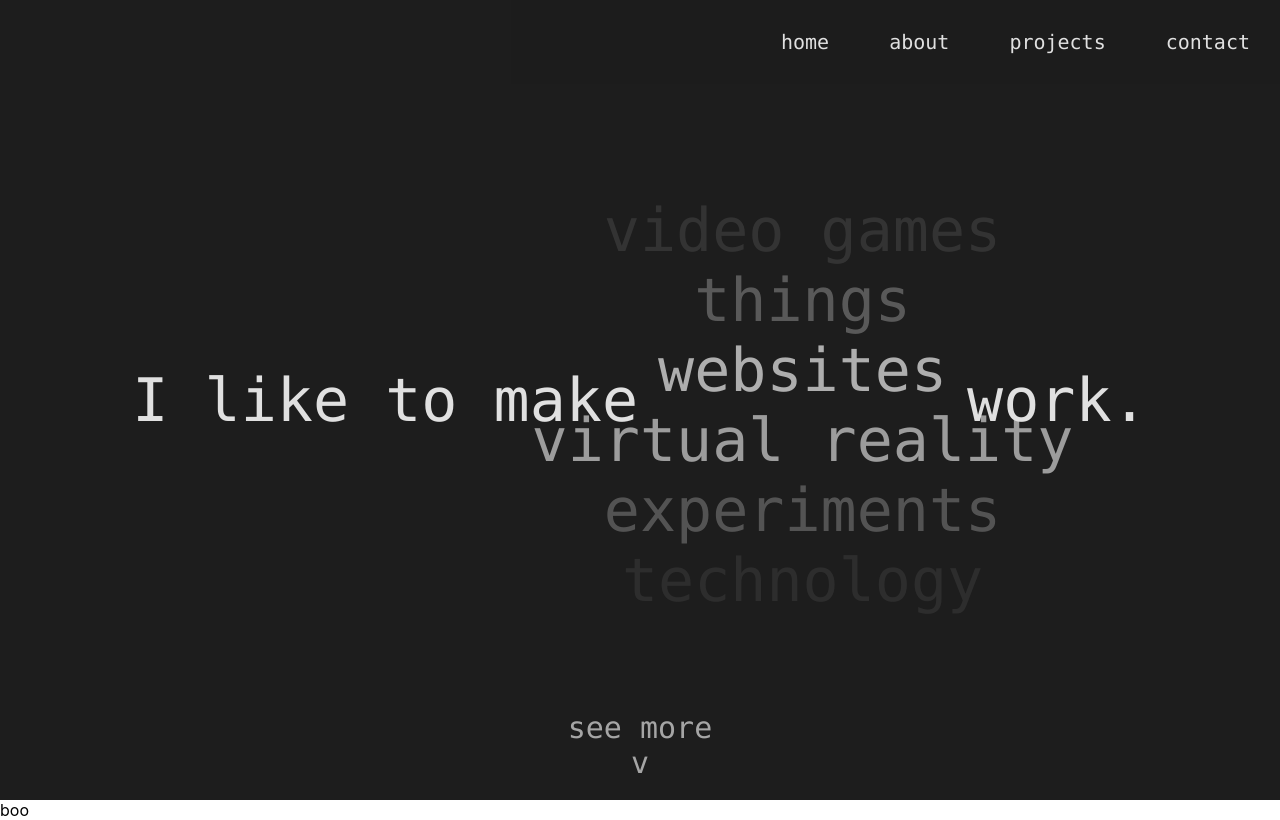
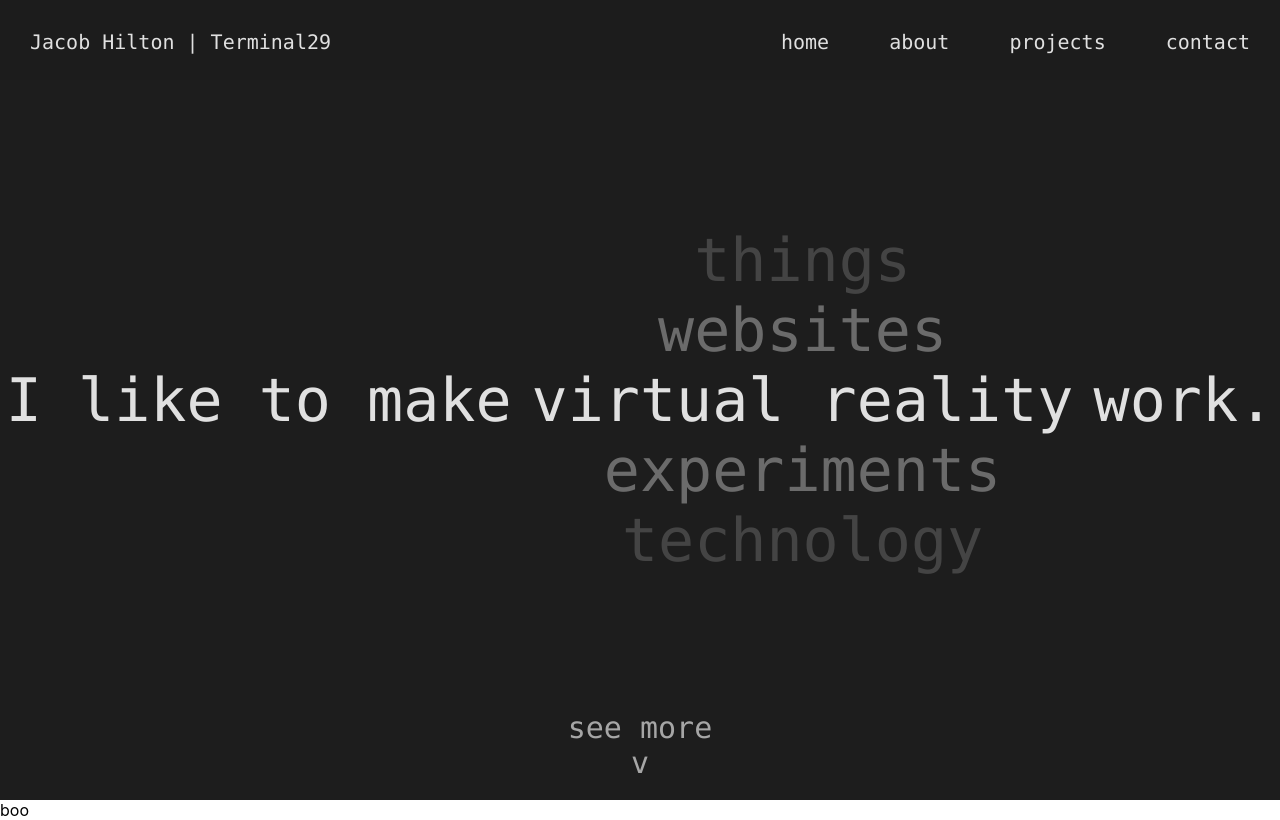
Before and after one commit to terminal29/portfolio-mk2, a React (Create React App) app: page / in a window 1280 px wide. Built offline with nearby package versions, Linux system fonts and the light colour scheme.

Commit message:
Tweaked menu

```diff
--- a/src/App.tsx
+++ b/src/App.tsx
@@ -34,9 +34,25 @@ function App() {
   const [heroTextWidth, setHeroTextWidth] = useState(0);
   const [heroTextHeight, setHeroTextHeight] = useState(0);
 
+  const [showMenuBorder, setShowMenuBorder] = useState(false);
+
+  useEffect(() => {
+    window.addEventListener("scroll", e => {
+      const newBorderSetting = window.scrollY > 10;
+      if (showMenuBorder !== newBorderSetting) {
+        setShowMenuBorder(newBorderSetting);
+      }
+    });
+  });
+
   const dynStyles = StyleSheet.create({
     heroTextDyn: {
       width: heroTextWidth
+    },
+    menuContainerBorder: {
+      borderBottomWidth: showMenuBorder ? 1 : 0,
+      borderBottomColor: "#090909",
+      borderBottomStyle: "solid"
     }
   });
 
@@ -71,6 +87,7 @@ function App() {
             <div className={css(styles.heroTextStatic)}>I like to make</div>
             <div
               className={css([styles.heroTextSpacing, dynStyles.heroTextDyn])}
+              style={{ transition: "0.3s" }}
             >
               {heroWords.map((word, idx) => (
                 <div
@@ -93,8 +110,6 @@ function App() {
                         outputRange: [1, 0.4, 0.2, 0.0]
                       }
                     ),
-                    transition: "0.3s",
-                    position: "absolute",
                     transform: `translateY(${heroTextHeight *
                       (messageIndex -
                         idx -
@@ -115,11 +130,20 @@ function App() {
           <div className={css(styles.foldPointer)}>see more</div>
           <div className={css(styles.foldPointer)}>v</div>
         </div>
-        <div className={css(styles.menuContainer)}>
-          <div className={css(styles.menuItem)}>home</div>
-          <div className={css(styles.menuItem)}>about</div>
-          <div className={css(styles.menuItem)}>projects</div>
-          <div className={css(styles.menuItem)}>contact</div>
+        <div
+          className={css([styles.menuContainer, dynStyles.menuContainerBorder])}
+        >
+          <div className={css(styles.menuLeftAlign)}>
+            <div className={css(styles.menuItem)}>
+              Jacob Hilton | Terminal29
+            </div>
+          </div>
+          <div className={css(styles.menuRightAlign)}>
+            <div className={css(styles.menuItem)}>home</div>
+            <div className={css(styles.menuItem)}>about</div>
+            <div className={css(styles.menuItem)}>projects</div>
+            <div className={css(styles.menuItem)}>contact</div>
+          </div>
         </div>
       </div>
 
@@ -167,7 +191,6 @@ const styles = StyleSheet.create({
   },
   heroTextSpacing: {
     display: "inline-flex",
-    transition: "0.3s",
     overflow: "visible",
     flexDirection: "column",
     justifyContent: "center",
@@ -180,7 +203,9 @@ const styles = StyleSheet.create({
     whiteSpace: "nowrap",
     textAlign: "center",
     margin: "0 auto",
-    flex: "0 0 auto"
+    flex: "0 0 auto",
+    position: "absolute",
+    transition: "0.3s"
   },
   menuContainer: {
     position: "fixed",
@@ -189,14 +214,24 @@ const styles = StyleSheet.create({
     left: 0,
     display: "flex",
     flexDirection: "row",
-    justifyContent: "flex-end",
-    background: StyleProvider.getBackgroundColour() + `cc`
+    background: StyleProvider.getBackgroundColour() + `cc`,
+    height: 80
   },
   menuItem: {
     margin: "30px 30px",
     fontSize: 20,
     fontFamily: StyleProvider.getFont(),
     color: StyleProvider.getFontColour()
+  },
+  menuLeftAlign: {
+    flex: 1,
+    display: "flex",
+    justifyContent: "flex-start"
+  },
+  menuRightAlign: {
+    flex: 1,
+    display: "flex",
+    justifyContent: "flex-end"
   }
 });
 
```
